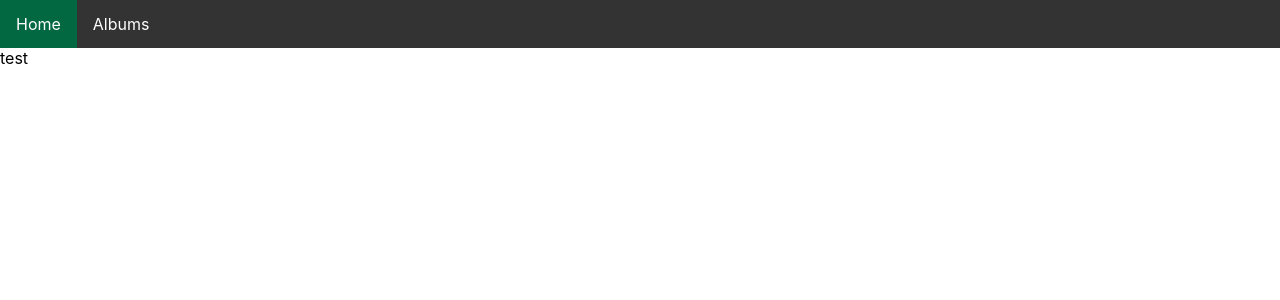
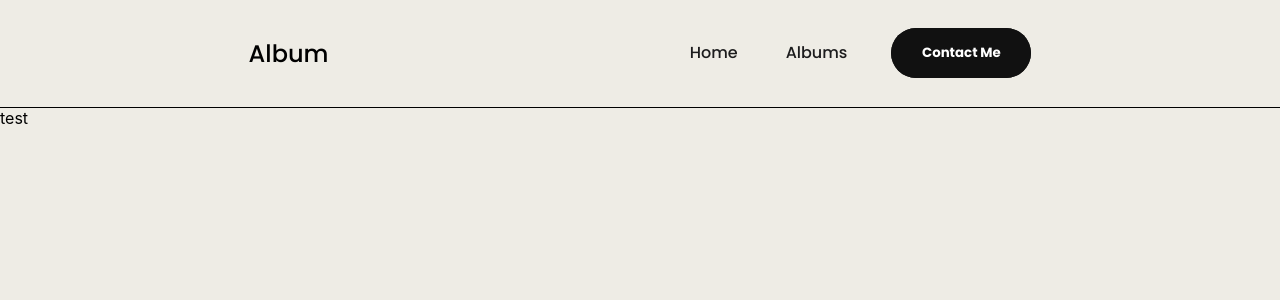
Before and after one commit to NicatNagizade/album-frontend, a React (Create React App) app: page / in a window 1280 px wide. Shown: the top 300 px of the page. Built offline with nearby package versions, Linux system fonts and the light colour scheme; no server answers.

Commit message:
updated header

```diff
--- a/src/App.css
+++ b/src/App.css
@@ -1,38 +1,9 @@
-.App {
-  text-align: center;
+@import url('https://fonts.googleapis.com/css2?family=Poppins:wght@300;500;700;800&display=swap');
+
+*,
+html {
+    margin          : 0;
+    padding         : 0;
+    background-color: #eeece5;
+    /* border       : 1px solid red; */
 }
-
-.App-logo {
-  height: 40vmin;
-  pointer-events: none;
-}
-
-@media (prefers-reduced-motion: no-preference) {
-  .App-logo {
-    animation: App-logo-spin infinite 20s linear;
-  }
-}
-
-.App-header {
-  background-color: #282c34;
-  min-height: 100vh;
-  display: flex;
-  flex-direction: column;
-  align-items: center;
-  justify-content: center;
-  font-size: calc(10px + 2vmin);
-  color: white;
-}
-
-.App-link {
-  color: #61dafb;
-}
-
-@keyframes App-logo-spin {
-  from {
-    transform: rotate(0deg);
-  }
-  to {
-    transform: rotate(360deg);
-  }
-}
--- a/src/layouts/header/index.js
+++ b/src/layouts/header/index.js
@@ -10,17 +10,27 @@ export default function Header() {
     }
     return (
         <div className="header">
-            <ul>
-                {
-                    links.map((l, i) => {
-                        return i === active
-                        ?
-                         <li className="active" onClick={() => handleClick(i)} key={i}><Link to={l.to}>{l.name}</Link></li>
-                         :
-                         <li onClick={() => handleClick(i)} key={i}><Link to={l.to}>{l.name}</Link></li>
-                    })
-                }
-            </ul>
+            <div className="header container">
+                <div className="logo">
+                    <p>Album</p>
+                </div>
+                <ul className="navbar">
+                    {
+                        links.map((link, i) => {
+                            return (
+                                <li key={i} className="nav-list">
+                                    <Link to={link.to}> {link.name} </Link>
+                                </li>
+                            )
+                        })
+                    }
+                    <li>
+                        <a href="mailto:nicatnagizade53@gmail.com">
+                            <button className="contact-us">Contact Me</button>
+                        </a>
+                    </li>
+                </ul>
+            </div>
         </div>
     )
 }
--- a/src/layouts/header/styles.scss
+++ b/src/layouts/header/styles.scss
@@ -1,29 +1,166 @@
 .header {
-    ul {
-        list-style-type : none;
-        margin          : 0;
-        padding         : 0;
-        overflow        : hidden;
-        background-color: #333;
+    .logo {
+        font-family: Poppins, sans-serif;
+        font-weight: 500;
+        white-space: nowrap;
     }
 
-    li {
-        float: left;
+    .container {
+        padding        : 1em 5em 1em 5em;
+        display        : flex;
+        flex-direction : row;
+        justify-content: space-around;
+        align-items    : center;
+        border-bottom  : 1px solid black;
     }
 
-    li a {
-        display        : block;
-        color          : white;
-        text-align     : center;
-        padding        : 14px 16px;
-        text-decoration: none;
+    .logo {
+        display  : flex;
+        font-size: 24px;
     }
 
-    li a:hover:not(.active) {
-        background-color: #016842;
+    .navbar {
+        display      : flex;
+        justify-items: center;
+        align-items  : center;
+        list-style   : none;
+        margin       : 0;
+        font-family  : Poppins, sans-serif;
     }
 
-    .active {
-        background-color: #04AA6D;
+    .nav-list {
+        margin     : 1.5em;
+        align-items: center;
+    }
+
+    .nav-list a {
+        text-decoration: none;
+        display        : block;
+        color          : #1c1c1d;
+        font-family    : 'Poppins', sans-serif;
+        font-weight    : 400;
+        font-size      : 16px;
+    }
+
+    .nav-list a::after {
+        content           : '';
+        display           : block;
+        width             : 0;
+        height            : 1.5px;
+        background        : #000;
+        transition        : width 1s;
+        -webkit-transition: width 1s;
+        -moz-transition   : width 1s;
+        -ms-transition    : width 1s;
+        -o-transition     : width 1s;
+    }
+
+    .nav-list a:is(.router-link-exact-active)::after {
+        content   : '';
+        display   : block;
+        width     : 100%;
+        height    : 1.5px;
+        background: #000;
+        transition: width 1s;
+    }
+
+    .nav-list a:hover::after {
+        width     : 100%;
+        transition: width 0.3s;
+    }
+
+    .contact-us {
+        width        : 140px;
+        height       : 50px;
+        border       : none;
+        outline      : none;
+        color        : #fff;
+        font-family  : Poppins, sans-serif;
+        font-weight  : 700;
+        background   : #111;
+        cursor       : pointer;
+        position     : relative;
+        z-index      : 0;
+        border-radius: 25px;
+        margin-left  : 20px;
+    }
+
+    .contact-us:before {
+        content: '';
+        background: linear-gradient(45deg,
+                #ff0000,
+                #ff7300,
+                #fffb00,
+                #48ff00,
+                #00ffd5,
+                #002bff,
+                #7a00ff,
+                #ff00c8,
+                #ff0000);
+        position       : absolute;
+        top            : -2px;
+        left           : -2px;
+        background-size: 400%;
+        z-index        : -1;
+        filter         : blur(5px);
+        width          : calc(100% + 4px);
+        height         : calc(100% + 4px);
+        animation      : glowing 20s linear infinite;
+        opacity        : 0;
+        transition     : opacity 0.3s ease-in-out;
+        border-radius  : 25px;
+    }
+
+    .contact-us:active {
+        color: #000;
+    }
+
+    .contact-us:active:after {
+        background: transparent;
+    }
+
+    .contact-us:hover:before {
+        opacity: 1;
+    }
+
+    .contact-us:after {
+        z-index      : -1;
+        content      : '';
+        position     : absolute;
+        width        : 100%;
+        height       : 100%;
+        background   : #111;
+        left         : 0;
+        top          : 0;
+        border-radius: 25px;
+    }
+
+    @keyframes glowing {
+        0% {
+            background-position: 0 0;
+        }
+
+        50% {
+            background-position: 400% 0;
+        }
+
+        100% {
+            background-position: 0 0;
+        }
+    }
+
+    .menu {
+        display: none;
+    }
+
+    .menu:hover {
+        cursor: pointer;
+    }
+
+    .menu-item {
+        width           : 20px;
+        height          : 3px;
+        background-color: #1c1c1d;
+        margin-bottom   : 3px;
     }
 }
```
Also changed, not shown: src/logo.svg (deleted).
